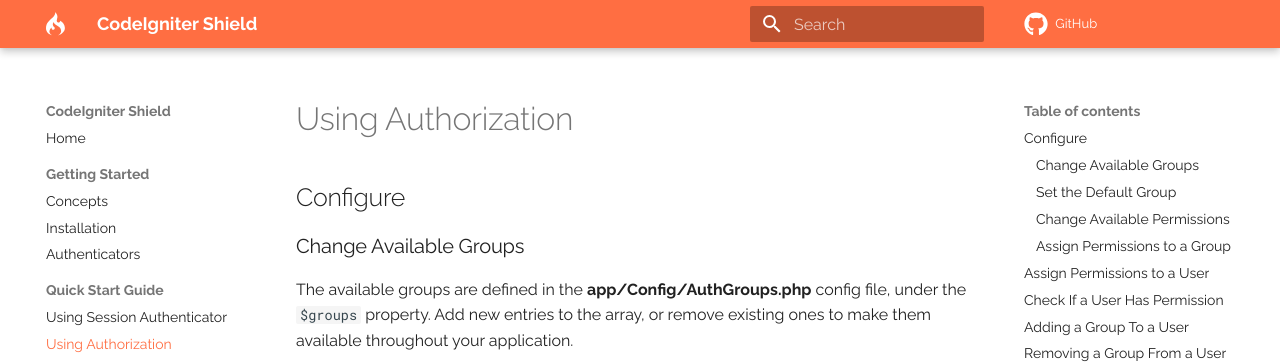
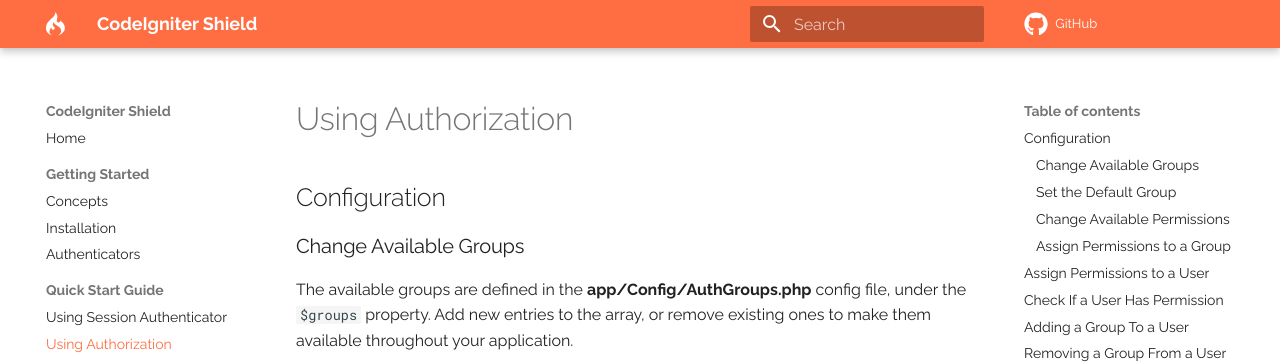
Before and after one commit to codeigniter4/shield, an MkDocs documentation site: the page built from docs/quick_start_guide/using_authorization.md, in a window 1280 px wide and 900 px high. Shown: the top 363 px of the window. Built offline with MkDocs 1.6.1 and Material for MkDocs 9.7.7, drawn with Linux system fonts in a browser that asks for light colours; comment, search, counter and statistics services are not loaded; a style sheet for code colours, icons or effects is not loaded.

Commit message:
docs: change section title

```diff
--- a/docs/quick_start_guide/using_authorization.md
+++ b/docs/quick_start_guide/using_authorization.md
@@ -1,6 +1,6 @@
 # Using Authorization
 
-## Configure
+## Configuration
 
 ### Change Available Groups
 
```
